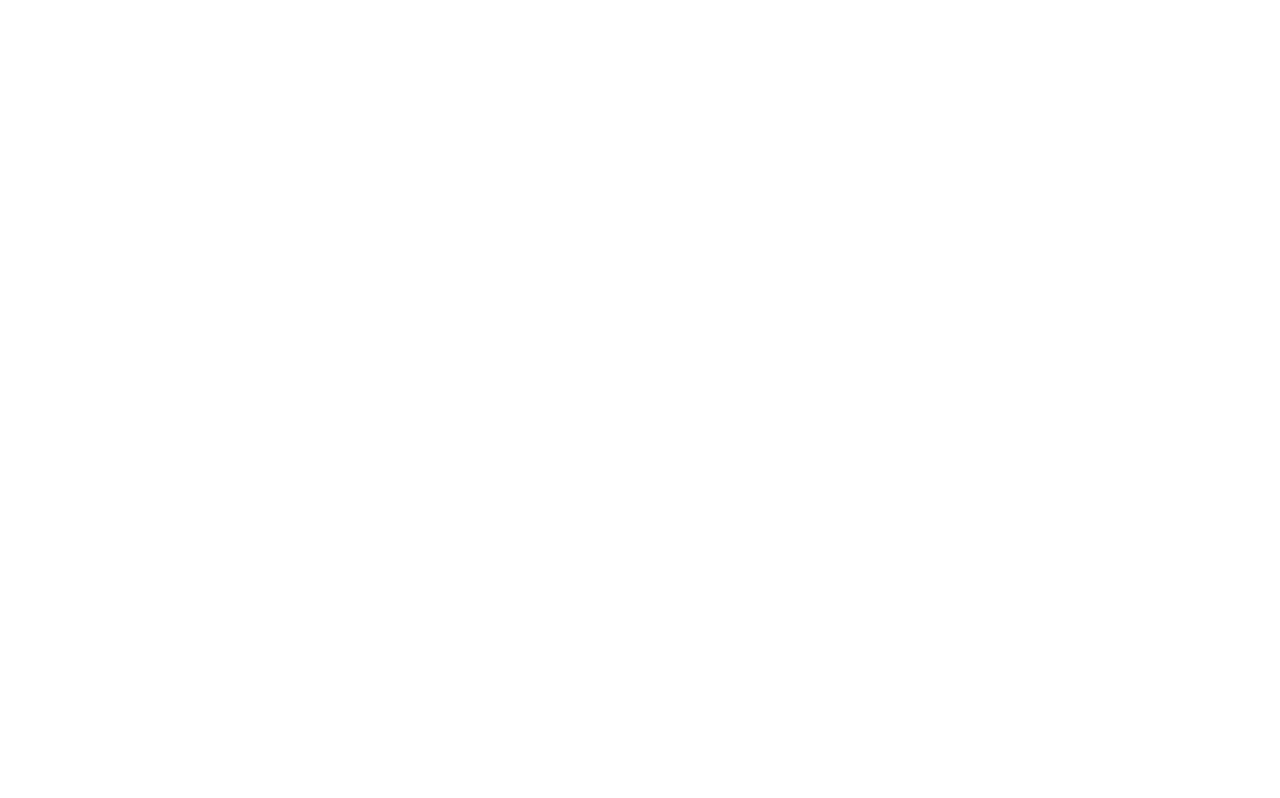
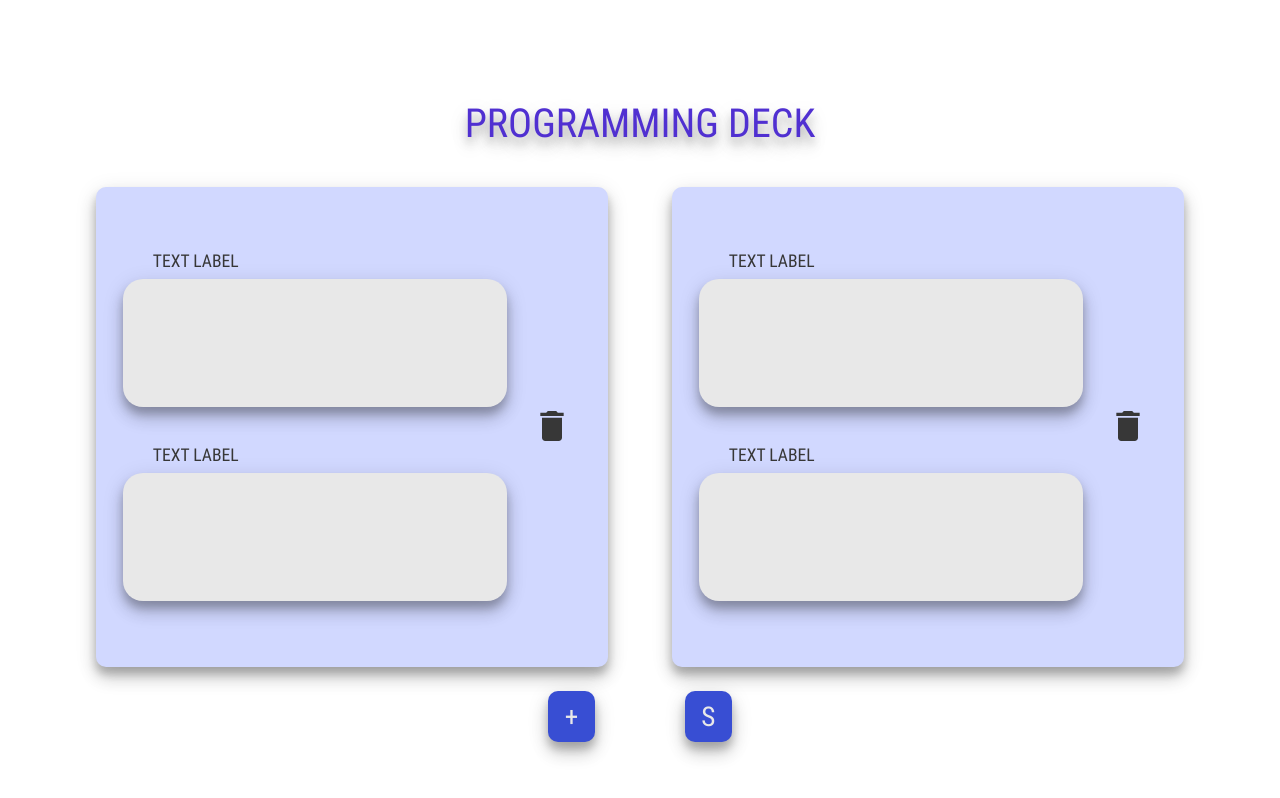
Before and after one commit to Tashima42/poc-create-cards-module, a Vue app in the folder frontend/poc-front-flashcards/: page /#/edit in a window 1280 px wide. Built offline with nearby package versions, Linux system fonts and the light colour scheme.

Commit message:
feat: added view "Edit Deck"
Added a new view to edit existent decks

re: #24

```diff
--- a/frontend/poc-front-flashcards/src/components/InsertTextLarge.vue
+++ b/frontend/poc-front-flashcards/src/components/InsertTextLarge.vue
@@ -38,10 +38,12 @@ export default {
 .text-input {
   align-self: center;
 
-  width: 30vw;
+  width: 28vw;
   height: 14vh;
 
   padding: 1vh 1vw 1vh 1vw;
+
+  resize: none;
 
   margin-bottom: 20px;
 
--- /dev/null
+++ b/frontend/poc-front-flashcards/src/views/EditDeck.vue
@@ -0,0 +1,125 @@
+<template>
+  <div class="edit-deck">
+    <p class="deck-name">Programming deck</p>
+    <div class="card-edit">
+      <div class="card">
+        <div class="text-input">
+          <InsertTextLarge />
+          <InsertTextLarge />
+        </div>
+        <button class="delete-button">
+          <img src="../assets/icons/edit-trash.svg" />
+        </button>
+      </div>
+      <div class="card">
+        <div class="text-input">
+          <InsertTextLarge />
+          <InsertTextLarge />
+        </div>
+        <button class="delete-button">
+          <img src="../assets/icons/edit-trash.svg" />
+        </button>
+      </div>
+    </div>
+    <div class="buttons">
+      <DefaultButton buttonText="+" class="button-add" />
+      <DefaultButton buttonText="S" class="button-save" />
+    </div>
+  </div>
+</template>
+
+<script>
+import DefaultButton from "../components/DefaultButton";
+import InsertTextLarge from "../components/InsertTextLarge";
+
+export default {
+  name: "EditDeck.vue",
+  components: {
+    DefaultButton,
+    InsertTextLarge,
+  },
+};
+</script>
+
+<style lang="scss" scoped>
+.edit-deck {
+  display: inline-flex;
+
+  flex-direction: column;
+}
+
+.deck-name {
+  font-family: "Roboto Condensed", sans-serif;
+  font-style: normal;
+  font-weight: 300;
+  font-size: 2.5rem;
+  text-align: center;
+  text-transform: uppercase;
+
+  color: #5030d1;
+
+  text-shadow: 0px 12px 17px rgba(0, 0, 0, 0.14),
+    0px 5px 22px rgba(0, 0, 0, 0.12), 0px 7px 8px rgba(0, 0, 0, 0.2);
+}
+
+.card-edit {
+  display: flex;
+  flex-direction: row;
+
+  align-content: center;
+}
+
+.card {
+  margin: 0px 2.5vw 0px 2.5vw;
+
+  display: flex;
+  flex-direction: row;
+
+  align-items: center;
+  justify-content: center;
+
+  width: 40vw;
+  height: 60vh;
+  min-width: 400px;
+  min-height: 437.6px;
+
+  background: #d1d8ff;
+  box-shadow: 0px 12px 17px rgba(0, 0, 0, 0.14),
+    0px 5px 22px rgba(0, 0, 0, 0.12), 0px 7px 8px rgba(0, 0, 0, 0.2);
+  border-radius: 10px;
+}
+
+.text-input {
+  align-self: center;
+}
+
+.delete-button {
+  align-self: center;
+  justify-self: flex-end;
+
+  margin: 0px 3vw 0px 0px;
+
+  border: none;
+  background: none;
+  outline: none;
+}
+
+.delete-button:active {
+  transform: translateY(2px) translateX(-2px);
+}
+
+.buttons {
+  display: inline-flex;
+  flex-direction: row;
+
+  align-self: center;
+}
+
+.button-add {
+  margin: 3vh 3.5vw 0px 3.5vw;
+}
+
+.button-save {
+  margin: 3vh 3.5vw 0px 3.5vw;
+}
+</style>
```
Also changed, not shown: frontend/poc-front-flashcards/src/components/router.js (+6 -2 lines).
